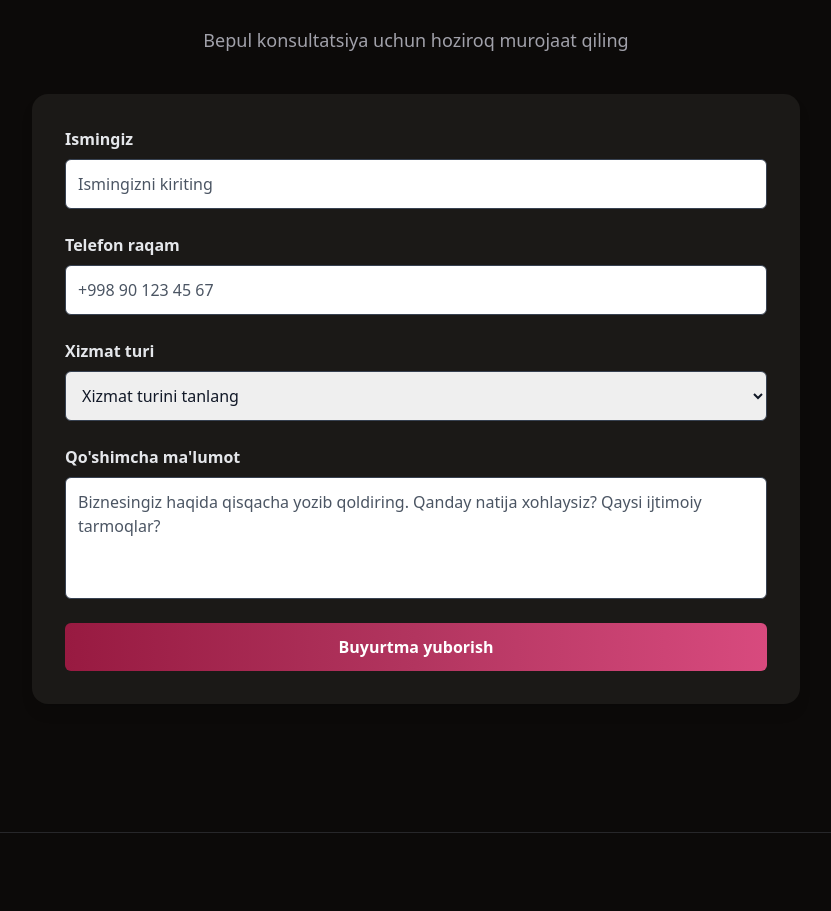
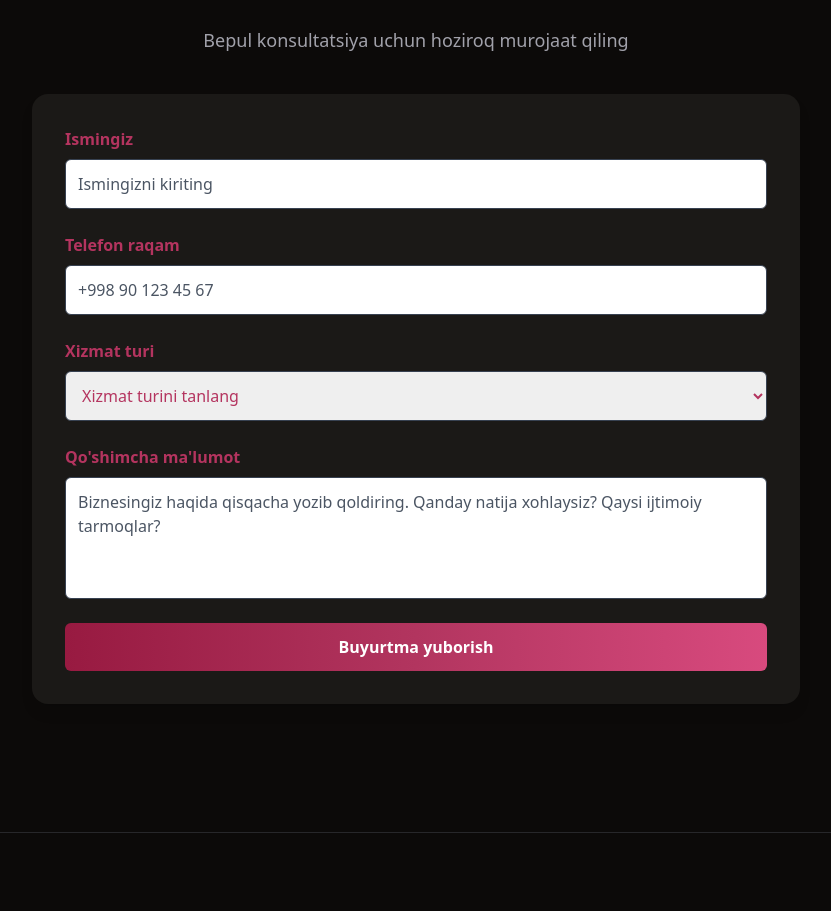
Before and after one commit to yavinamm/astris, a React (Vite) app: page / in a window 1280 px wide. Shown: the part 8320-9231 px from the top of the page, without its empty margins (224-1055 px from the left). Built offline with nearby package versions, Linux system fonts and the light colour scheme.

Commit message:
full full

```diff
--- a/src/components/Cta.tsx
+++ b/src/components/Cta.tsx
@@ -17,7 +17,7 @@ export const Cta = () => {
           <form className="space-y-6" id="contactForm">
 
             <div className="flex flex-col text-left">
-              <label htmlFor="name" className="font-semibold mb-2 text-gray-900 dark:text-gray-200">
+              <label htmlFor="name" className="font-semibold mb-2 text-gray-900 dark:text-[#b4345f]">
                 Ismingiz
               </label>
               <input
@@ -26,13 +26,13 @@ export const Cta = () => {
                 type="text"
                 required
                 placeholder="Ismingizni kiriting"
-                className="rounded-md border border-gray-300 dark:border-gray-700 p-3 text-gray-900 dark:text-gray-200 placeholder:text-gray-400 dark:placeholder:text-gray-600 focus:outline-none focus:ring-2 focus:ring-primary transition"
+                className="rounded-md border border-gray-300 dark:border-gray-700 p-3 text-gray-900 dark:text-gray-800 placeholder:text-gray-400 dark:placeholder:text-gray-600 focus:outline-none focus:ring-2 focus:ring-primary transition"
               />
             </div>
 
 
             <div className="flex flex-col text-left">
-              <label htmlFor="phone" className="font-semibold mb-2 text-gray-900 dark:text-gray-200">
+              <label htmlFor="phone" className="font-semibold mb-2 text-gray-900 dark:text-[#b4345f]">
                 Telefon raqam
               </label>
               <input
@@ -41,13 +41,13 @@ export const Cta = () => {
                 type="tel"
                 required
                 placeholder="+998 90 123 45 67"
-                className="rounded-md border border-gray-300 dark:border-gray-700 p-3 text-gray-900 dark:text-gray-200 placeholder:text-gray-400 dark:placeholder:text-gray-600 focus:outline-none focus:ring-2 focus:ring-primary transition"
+                className="rounded-md border border-gray-300 dark:border-gray-700 p-3 text-gray-900 dark:text-gray-800 placeholder:text-gray-400 dark:placeholder:text-gray-600 focus:outline-none focus:ring-2 focus:ring-primary transition"
               />
             </div>
 
 
             <div className="flex flex-col text-left">
-              <label htmlFor="service" className="font-semibold mb-2 text-gray-900 dark:text-gray-200">
+              <label htmlFor="service" className="font-semibold mb-2 text-gray-900 dark:text-[#b4345f]">
                 Xizmat turi
               </label>
               <select
@@ -55,7 +55,7 @@ export const Cta = () => {
                 name="service"
                 required
                 defaultValue=""
-                className="rounded-md border border-gray-300 dark:border-gray-700 p-3 text-gray-900 dark:text-gray-900 focus:outline-none focus:ring-2 focus:ring-primary transition"
+                className="rounded-md border border-gray-300 dark:border-gray-700 p-3 text-gray-900 dark:text-[#b4345f] focus:outline-none focus:ring-2 focus:ring-primary transition"
               >
                 <option disabled value="">
                   Xizmat turini tanlang
@@ -70,7 +70,7 @@ export const Cta = () => {
 
 
             <div className="flex flex-col text-left">
-              <label htmlFor="message" className="font-semibold mb-2 text-gray-900 dark:text-gray-200">
+              <label htmlFor="message" className="font-semibold mb-2 text-gray-900 dark:text-[#b4345f]">
                 Qo'shimcha ma'lumot
               </label>
               <textarea
@@ -78,7 +78,7 @@ export const Cta = () => {
                 name="message"
                 rows={4}
                 placeholder="Biznesingiz haqida qisqacha yozib qoldiring. Qanday natija xohlaysiz? Qaysi ijtimoiy tarmoqlar?"
-                className="resize-none rounded-md border border-gray-300 dark:border-gray-700 p-3 text-gray-900 dark:text-gray-200 placeholder:text-gray-400 dark:placeholder:text-gray-600 focus:outline-none focus:ring-2 focus:ring-primary transition"
+                className="resize-none rounded-md border border-gray-300 dark:border-gray-700 p-3 text-gray-900 dark:text-gray-800 placeholder:text-gray-400 dark:placeholder:text-gray-600 focus:outline-none focus:ring-2 focus:ring-primary transition"
               ></textarea>
             </div>
 
```
